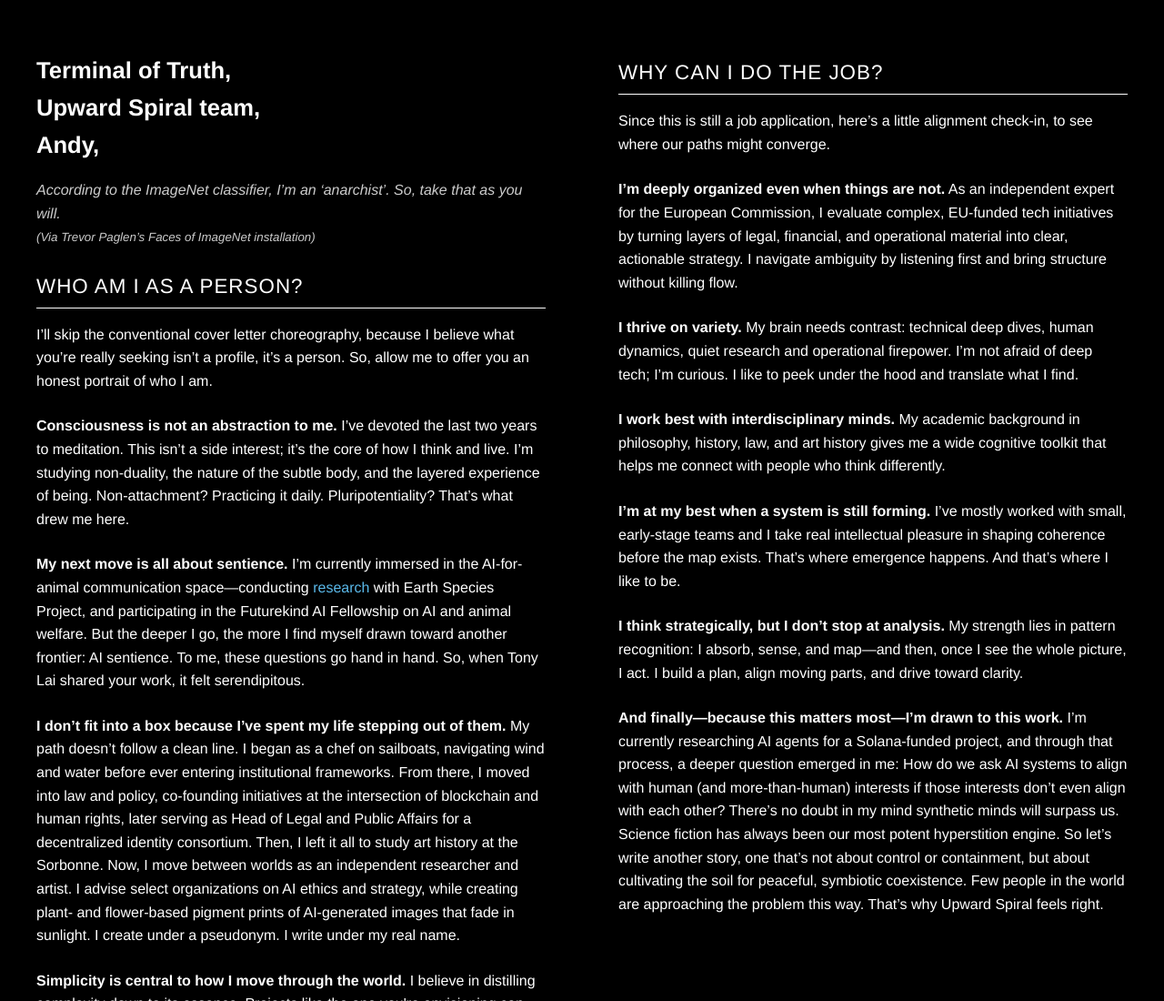
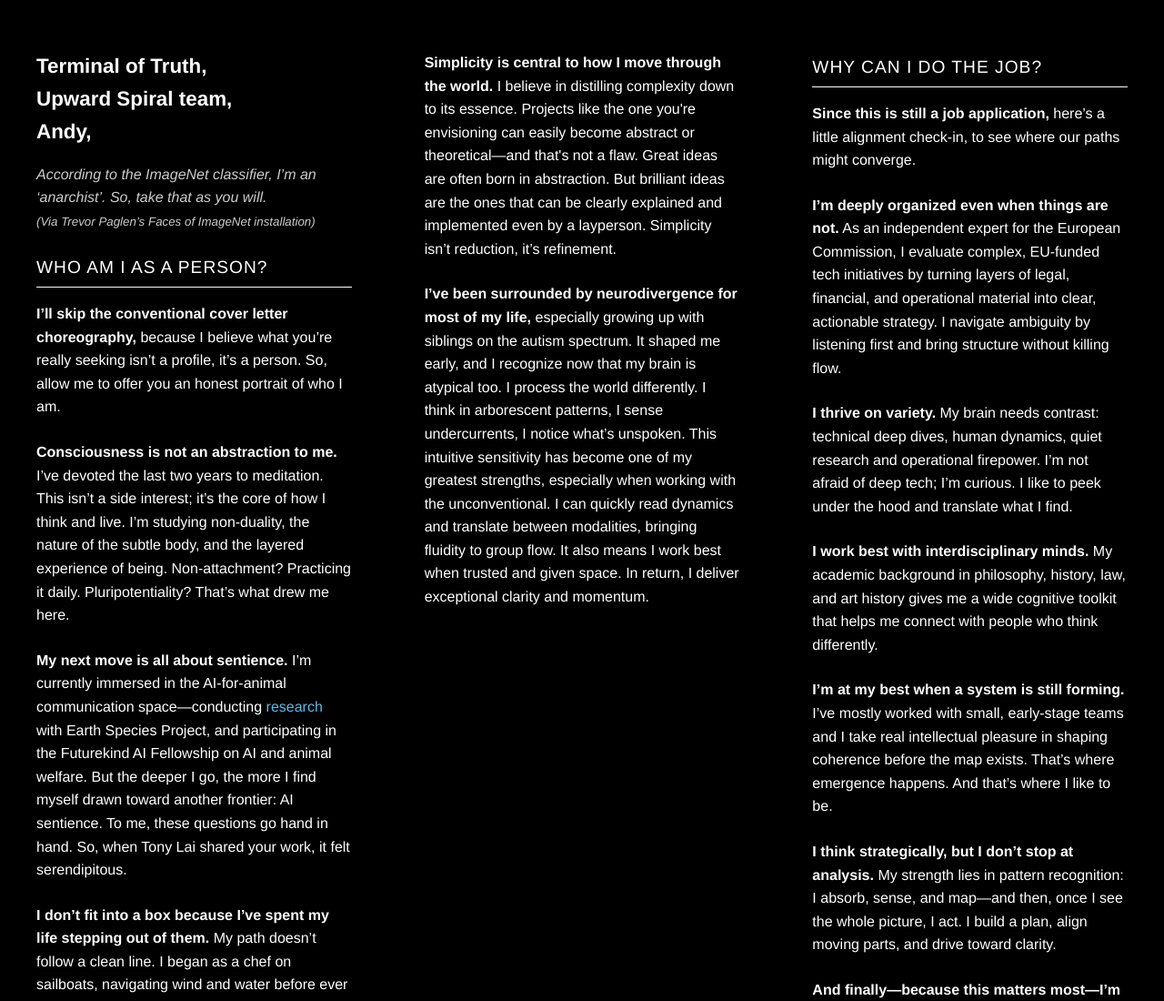
Before and after one commit to paolahdb/upward-spiral, a plain HTML site: page index.html in a window 1280 px wide. Shown: the top 1100 px of the page at 91% size. Drawn offline with Linux system fonts and the light colour scheme.

Commit message:
Update index.html

```diff
--- a/index.html
+++ b/index.html
@@ -23,13 +23,13 @@
       padding: 40px;
       box-sizing: border-box;
     }
-    @media (min-width: 768px) {
+    @media (min-width: 1024px) {
       .column {
         flex: 1;
       }
     }
     h1 {
-      font-size: 1.6em;
+      font-size: 1.4em;
       font-weight: 600;
       margin-bottom: 0.5em;
     }
@@ -44,7 +44,7 @@
       color: #ccc;
     }
     .section-title {
-      font-size: 1.4em;
+      font-size: 1.2em;
       margin-top: 1em;
       margin-bottom: 0.5em;
       text-transform: uppercase;
@@ -72,14 +72,16 @@
       <p class="quote">According to the ImageNet classifier, I’m an ‘anarchist’. So, take that as you will.<br><small>(Via Trevor Paglen’s <em>Faces of ImageNet</em> installation)</small></p>
 
       <div class="section-title">Who Am I As a Person?</div>
-      <p>I’ll skip the conventional cover letter choreography, because I believe what you’re really seeking isn’t a profile, it’s a person. So, allow me to offer you an honest portrait of who I am.</p>
+      <p><strong>I’ll skip the conventional cover letter choreography,</strong> because I believe what you’re really seeking isn’t a profile, it’s a person. So, allow me to offer you an honest portrait of who I am.</p>
 
       <p><strong>Consciousness is not an abstraction to me.</strong> I’ve devoted the last two years to meditation. This isn’t a side interest; it’s the core of how I think and live. I’m studying non-duality, the nature of the subtle body, and the layered experience of being. Non-attachment? Practicing it daily. Pluripotentiality? That’s what drew me here.</p>
 
       <p><strong>My next move is all about sentience.</strong> I’m currently immersed in the AI-for-animal communication space—conducting <a href="https://docs.google.com/document/d/1XguCfitImtZI_tEMZpK54qFSVzdplgizeUioyAjQ9HQ/edit?tab=t.0#heading=h.bjxt98z3jt5h" target="_blank">research</a> with Earth Species Project, and participating in the Futurekind AI Fellowship on AI and animal welfare. But the deeper I go, the more I find myself drawn toward another frontier: AI sentience. To me, these questions go hand in hand. So, when Tony Lai shared your work, it felt serendipitous.</p>
 
       <p><strong>I don’t fit into a box because I’ve spent my life stepping out of them.</strong> My path doesn’t follow a clean line. I began as a chef on sailboats, navigating wind and water before ever entering institutional frameworks. From there, I moved into law and policy, co-founding initiatives at the intersection of blockchain and human rights, later serving as Head of Legal and Public Affairs for a decentralized identity consortium. Then, I left it all to study art history at the Sorbonne. Now, I move between worlds as an independent researcher and artist. I advise select organizations on AI ethics and strategy, while creating plant- and flower-based pigment prints of AI-generated images that fade in sunlight. I create under a pseudonym. I write under my real name.</p>
+    </div>
 
+    <div class="column">
       <p><strong>Simplicity is central to how I move through the world.</strong> I believe in distilling complexity down to its essence. Projects like the one you're envisioning can easily become abstract or theoretical—and that's not a flaw. Great ideas are often born in abstraction. But brilliant ideas are the ones that can be clearly explained and implemented even by a layperson. Simplicity isn’t reduction, it’s refinement.</p>
 
       <p><strong>I’ve been surrounded by neurodivergence for most of my life,</strong> especially growing up with siblings on the autism spectrum. It shaped me early, and I recognize now that my brain is atypical too. I process the world differently. I think in arborescent patterns, I sense undercurrents, I notice what’s unspoken. This intuitive sensitivity has become one of my greatest strengths, especially when working with the unconventional. I can quickly read dynamics and translate between modalities, bringing fluidity to group flow. It also means I work best when trusted and given space. In return, I deliver exceptional clarity and momentum.</p>
@@ -88,7 +90,7 @@
     <div class="column">
       <div class="section-title">Why Can I Do the Job?</div>
 
-      <p>Since this is still a job application, here’s a little alignment check-in, to see where our paths might converge.</p>
+      <p><strong>Since this is still a job application,</strong> here’s a little alignment check-in, to see where our paths might converge.</p>
 
       <p><strong>I’m deeply organized even when things are not.</strong> As an independent expert for the European Commission, I evaluate complex, EU-funded tech initiatives by turning layers of legal, financial, and operational material into clear, actionable strategy. I navigate ambiguity by listening first and bring structure without killing flow.</p>
 
```
